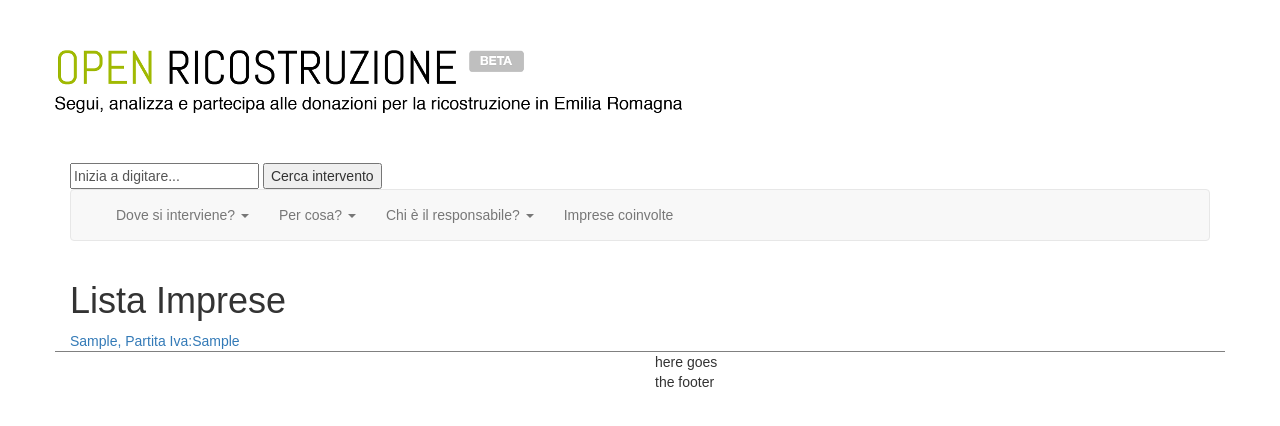
After one commit to DeppSRL/open_ricostruzione, a Django app: template open_ricostruzione/templates/imprese_list.html in a window 1280 px wide. The commit adds this page. Shown: the top 426 px of the page. Run offline with Django 3.2, Linux system fonts and the light colour scheme; the template is opened without the code that fills it: most values are stand-ins (such as "Sample title", 1, 10 or a date in 2020); parts of the project's set-up code (start-up, migrations or seed data) failed here and were passed over; some libraries are stand-ins or nearby versions.

Commit message:
Sogg.att in navbar now have direct redirect if needed. Added imprese_list

```diff
--- a/open_ricostruzione/models.py
+++ b/open_ricostruzione/models.py
@@ -13,7 +13,7 @@ from open_ricostruzione.utils.moneydate import moneyfmt
 
 class Impresa(models.Model):
     ragione_sociale = models.CharField(max_length=200, null=False, blank=False)
-    partita_iva = models.CharField(max_length=30, null=False, blank=False)
+    partita_iva = models.CharField(max_length=30, null=False, blank=False, unique=True)
 
     class Meta:
         verbose_name_plural = u'Imprese'
--- a/open_ricostruzione/templates/commons/navbar.html
+++ b/open_ricostruzione/templates/commons/navbar.html
@@ -62,8 +62,8 @@
                     </ul>
                 </li>
 {#                IMPRESE               #}
-                <li class="dropdown-submenu">
-                    <a class="" href="#" data-toggle="dropdown" aria-expanded="true">
+                <li class="">
+                    <a class="" href="{% url 'lista-imprese' %}" >
                         Imprese coinvolte
                     </a>
 
--- /dev/null
+++ b/open_ricostruzione/templates/imprese_list.html
@@ -0,0 +1,15 @@
+{% extends 'base.html' %}
+{% block head-title %}Lista Imprese{% endblock %}
+
+{% block content %}
+    <h1>Lista Imprese</h1>
+    {% for impresa in object_list %}
+        <div class="row" style="border-bottom: 1px solid gray;">
+            <div class="col-md-12">
+                <a href="#">{{ impresa.ragione_sociale|title}}, Partita Iva:{{ impresa.partita_iva }}</a>
+            </div>
+        </div>
+    {% endfor %}
+
+
+{% endblock %}
--- a/open_ricostruzione/templates/tipo_sogg_att_list.html
+++ b/open_ricostruzione/templates/tipo_sogg_att_list.html
@@ -1,5 +1,4 @@
 {% extends 'base.html' %}
-{% load bootstrap_pagination %}
 {% block head-title %}Soggetti attuatori - {{ tipologia_sogg_att }}{% endblock %}
 
 {% block content %}
```
Also changed, not shown: open_ricostruzione/management/commands/import_interventi.py (+40 -34 lines), open_ricostruzione/urls.py (+6 -2 lines), open_ricostruzione/views.py (+33 -15 lines).
